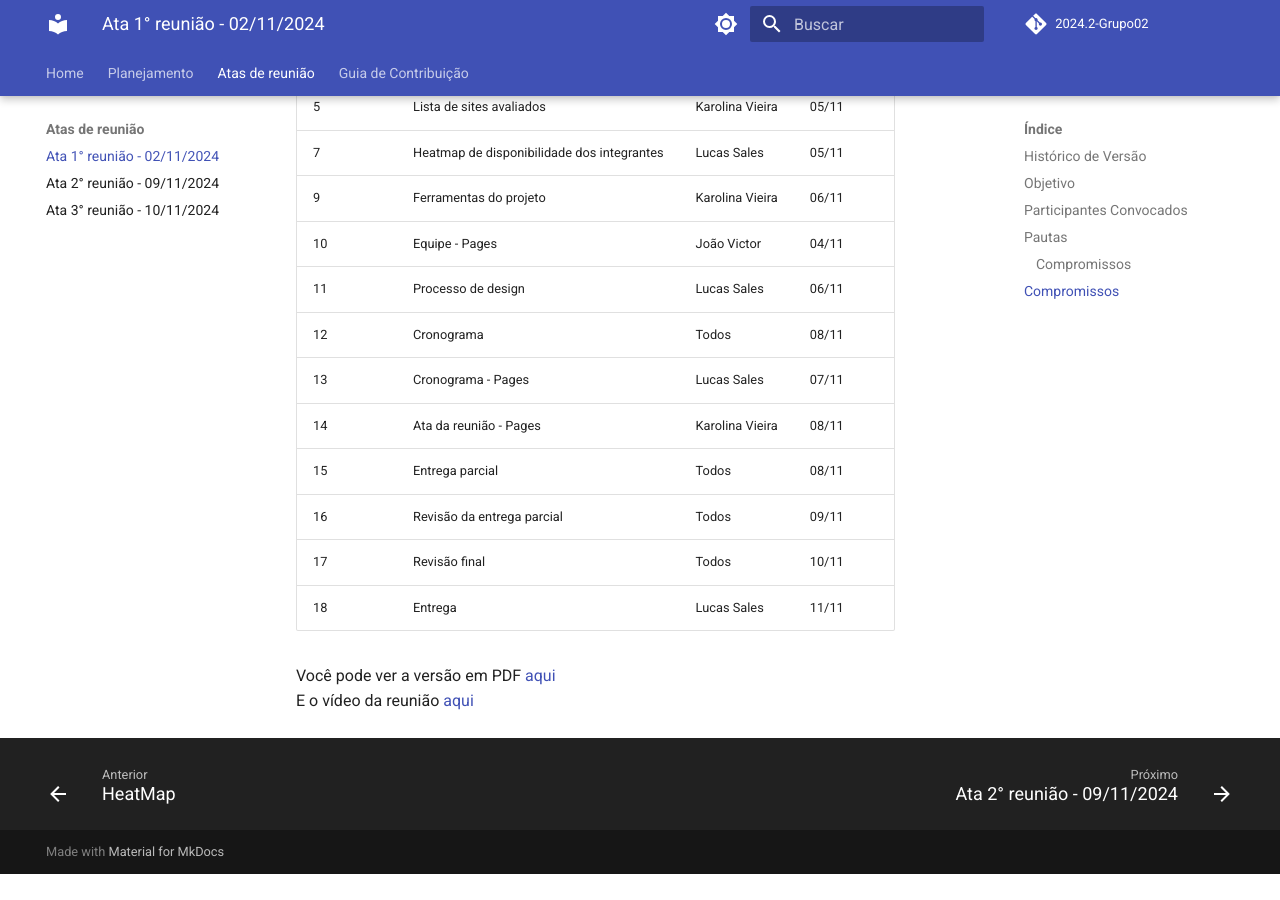
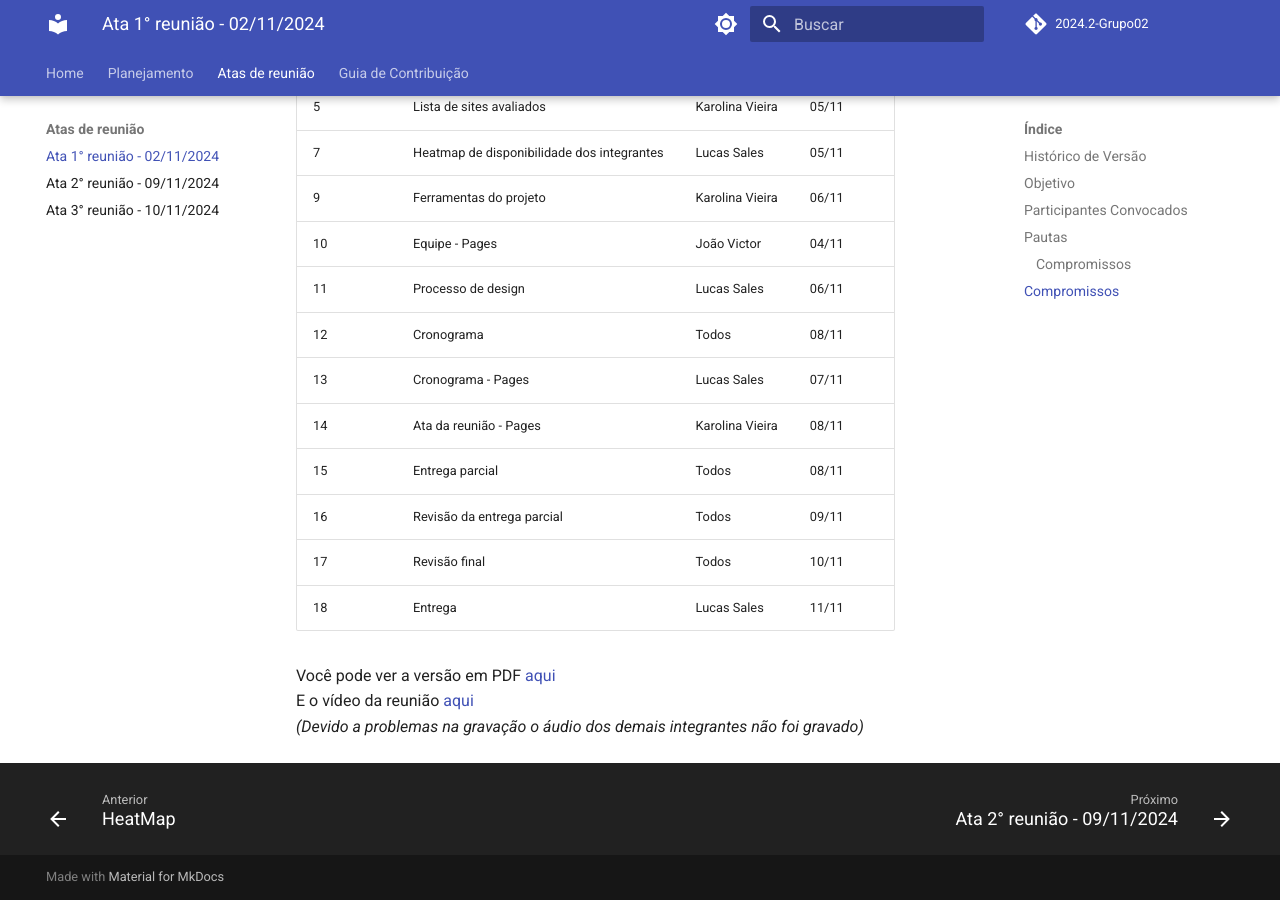
Before and after one commit to Interacao-Humano-Computador/2024.2-Grupo02, an MkDocs documentation site: the page built from docs/Atas/ata_reunião1.md, in a window 1280 px wide and 900 px high, scrolled down 2612 px. Built offline with MkDocs 1.6.1 and Material for MkDocs 9.7.7, drawn with Linux system fonts in a browser that asks for light colours; comment, search, counter and statistics services are not loaded; before the commit the page ends 3486 px from its top, so only the background shows below that.

```diff
--- a/docs/Atas/ata_reunião1.md
+++ b/docs/Atas/ata_reunião1.md
@@ -4,10 +4,10 @@
 
 ## Histórico de Versão
 
-|    Data    | Data Prevista de Revisão | Versão | Descrição                     | Autor                                                               | Revisor                                         |
-|------------|--------------------------|--------|-------------------------------|---------------------------------------------------------------------|-------------------------------------------------|
-| 06/11/2024 | 07/11/2024               | 1.0    | Criação do Documento          | [Karolina Vieira](https://github.com/Karolina91)                    | [Paola Nascimento](https://github.com/paolaalim) |
-| 06/11/2024 | 10/11/2024               | 1.1    | Adicionado o histórico de versões | [Lucas Sales](https://github.com/Lux-Sales)                         | [João Victor C. Nobre](https://github.com/Gam13) |
+| Data       | Data Prevista de Revisão | Versão | Descrição                         | Autor                                            | Revisor                                          |
+| ---------- | ------------------------ | ------ | --------------------------------- | ------------------------------------------------ | ------------------------------------------------ |
+| 06/11/2024 | 07/11/2024               | 1.0    | Criação do Documento              | [Karolina Vieira](https://github.com/Karolina91) | [Paola Nascimento](https://github.com/paolaalim) |
+| 06/11/2024 | 10/11/2024               | 1.1    | Adicionado o histórico de versões | [Lucas Sales](https://github.com/Lux-Sales)      | [João Victor C. Nobre](https://github.com/Gam13) |
 
 Início: 10:15 | Fim: 11:20
 
@@ -87,4 +87,5 @@
 
 
 Você pode ver a versão em PDF [aqui](../assets/atas/DPDF_AtaReuniao_20241102_01.docx.pdf)</br>
-E o vídeo da reunião [aqui](https://youtu.be/HkFzoXZ--7Q)
+E o vídeo da reunião [aqui](https://youtu.be/HkFzoXZ--7Q)<br/>
+_(Devido a problemas na gravação o áudio dos demais integrantes não foi gravado)_
```
Also changed, not shown: docs/Atas/ata_reunião2.md (+2 -1 lines), docs/Atas/ata_reunião3.md (+2 -1 lines).
